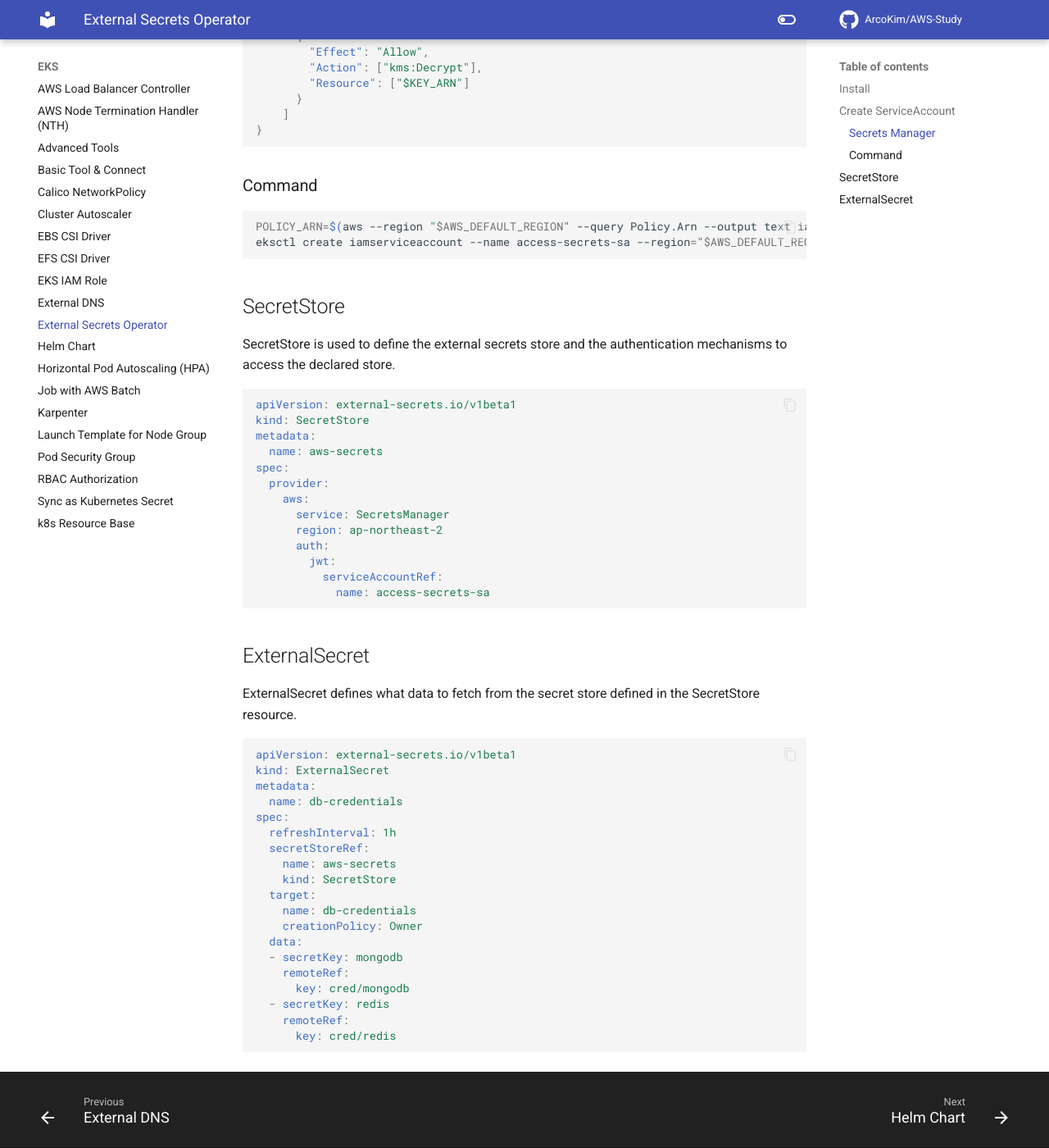
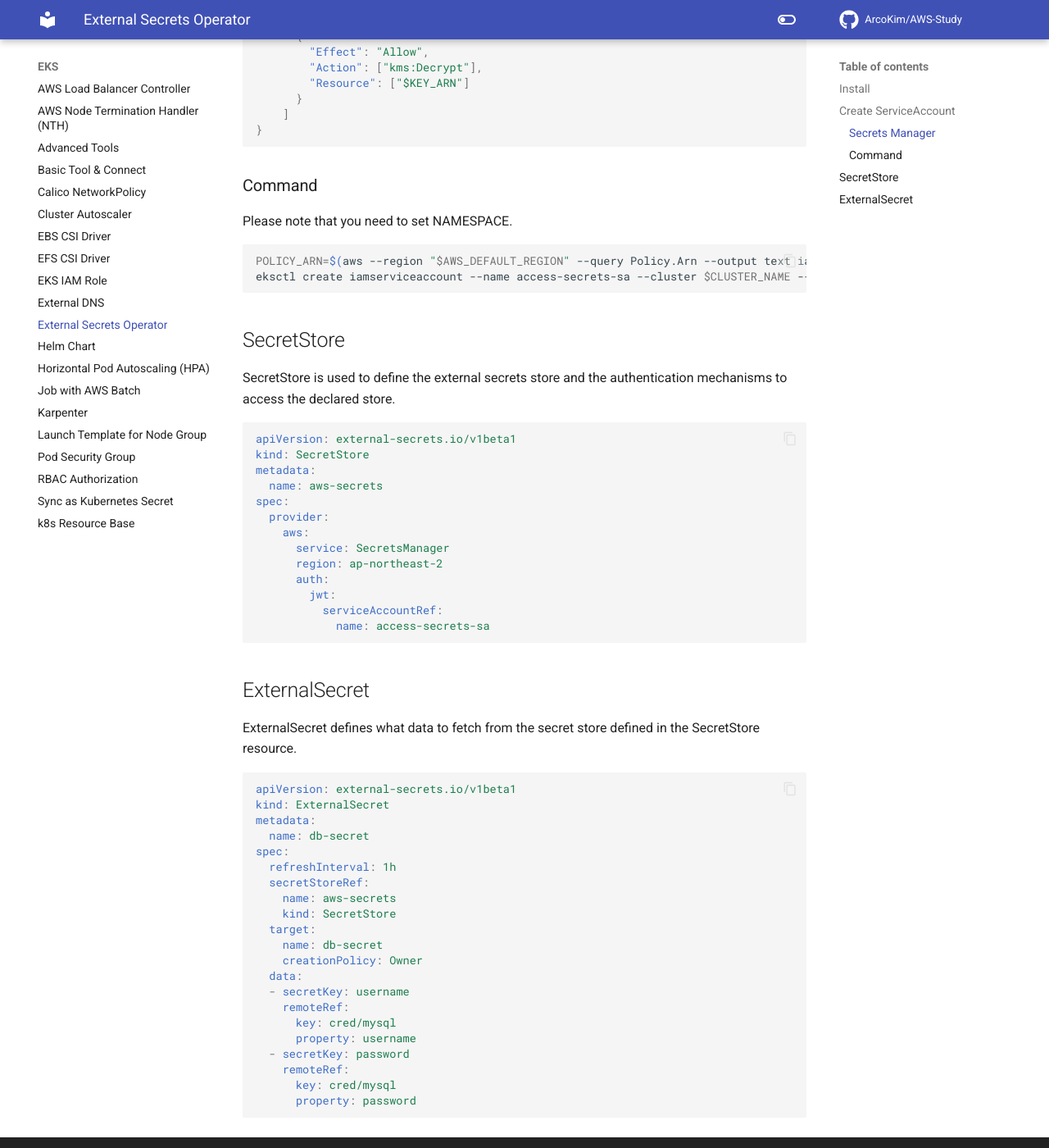
Before and after one commit to ArcoKim/AWS-Study, an MkDocs documentation site: the page built from docs/EKS/External Secrets Operator.md, in a window 1280 px wide and 1400 px high, scrolled down 780 px. Shown: the whole window at 82% size. Built offline with MkDocs 1.6.1 and Material for MkDocs 9.7.7, drawn with Linux system fonts in a browser that asks for light colours; comment, search, counter and statistics services are not loaded.

Commit message:
24.06.24 : External Secret & Container Insights Update

````diff
--- a/docs/EKS/External Secrets Operator.md
+++ b/docs/EKS/External Secrets Operator.md
@@ -30,9 +30,10 @@
 }
 ```
 ### Command
+Please note that you need to set NAMESPACE.
 ``` bash
 POLICY_ARN=$(aws --region "$AWS_DEFAULT_REGION" --query Policy.Arn --output text iam create-policy --policy-name secretsmanager-policy --policy-document file://iam_policy.json)
-eksctl create iamserviceaccount --name access-secrets-sa --region="$AWS_DEFAULT_REGION" --cluster "$CLUSTER_NAME" --namespace=wsi --attach-policy-arn "$POLICY_ARN" --approve --override-existing-serviceaccounts
+eksctl create iamserviceaccount --name access-secrets-sa --cluster $CLUSTER_NAME --namespace $NAMESPACE --attach-policy-arn $POLICY_ARN --approve --override-existing-serviceaccounts
 ```
 ## SecretStore
 SecretStore is used to define the external secrets store and the authentication mechanisms to access the declared store.
@@ -57,20 +58,22 @@
 apiVersion: external-secrets.io/v1beta1
 kind: ExternalSecret
 metadata:
-  name: db-credentials
+  name: db-secret
 spec:
   refreshInterval: 1h
   secretStoreRef:
     name: aws-secrets
     kind: SecretStore
   target:
-    name: db-credentials
+    name: db-secret
     creationPolicy: Owner
   data:
-  - secretKey: mongodb
+  - secretKey: username
     remoteRef:
-      key: cred/mongodb
-  - secretKey: redis
+      key: cred/mysql
+      property: username
+  - secretKey: password
     remoteRef:
-      key: cred/redis
+      key: cred/mysql
+      property: password
 ```
````
Also changed, not shown: docs/Monitoring/Container Insights.md (+5 -1 lines).
